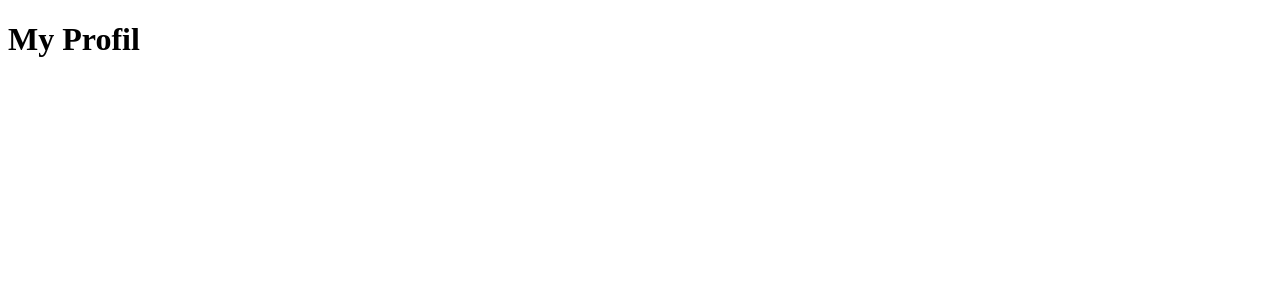
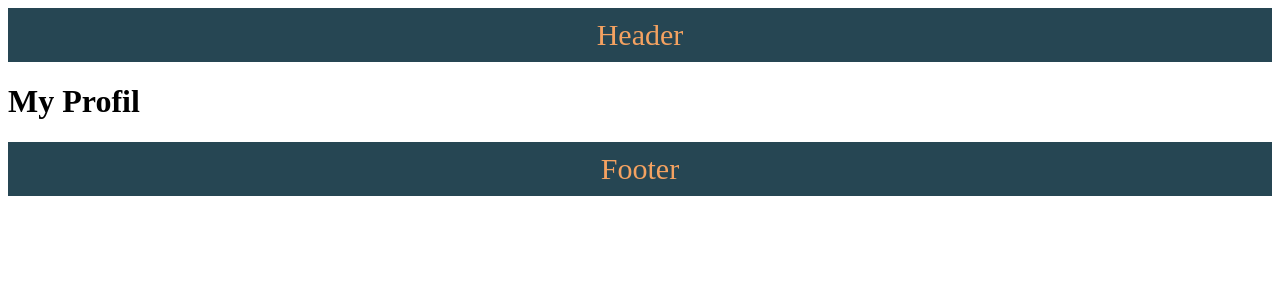
Before and after one commit to M-BintangR/belajar-svelte-kit, a SvelteKit app: page /profil in a window 1280 px wide. Shown: the top 300 px of the page. Built offline with nearby package versions, Linux system fonts and the light colour scheme.

Commit message:
route layout 😍

```diff
--- /dev/null
+++ b/src/routes/+layout.svelte
@@ -0,0 +1,21 @@
+<header class="layout-header">Header</header>
+<slot/>
+<footer class="layout-footer">Footer</footer>
+
+<style>
+    .layout-header{
+        background-color: #264653;
+        color: #f4a261;
+        font-size: 30px;
+        text-align: center;
+        padding: 10px;
+    }
+
+    .layout-footer{
+        background-color: #264653;
+        color: #f4a261;
+        font-size: 30px;
+        text-align: center;
+        padding: 10px;
+    }
+</style>
--- /dev/null
+++ b/src/routes/product/[productId=integer]/+layout.svelte
@@ -0,0 +1,2 @@
+<slot/>
+<h3>Featured products</h3>
```
